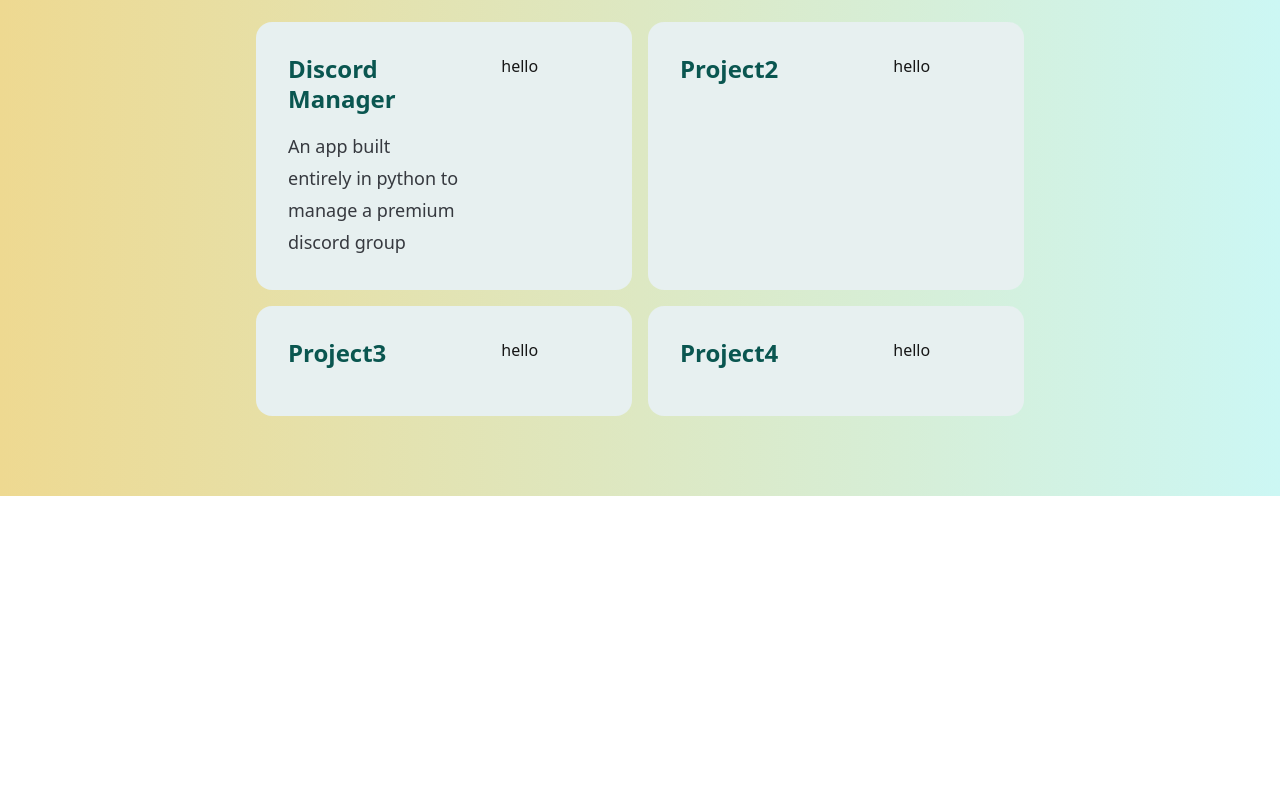
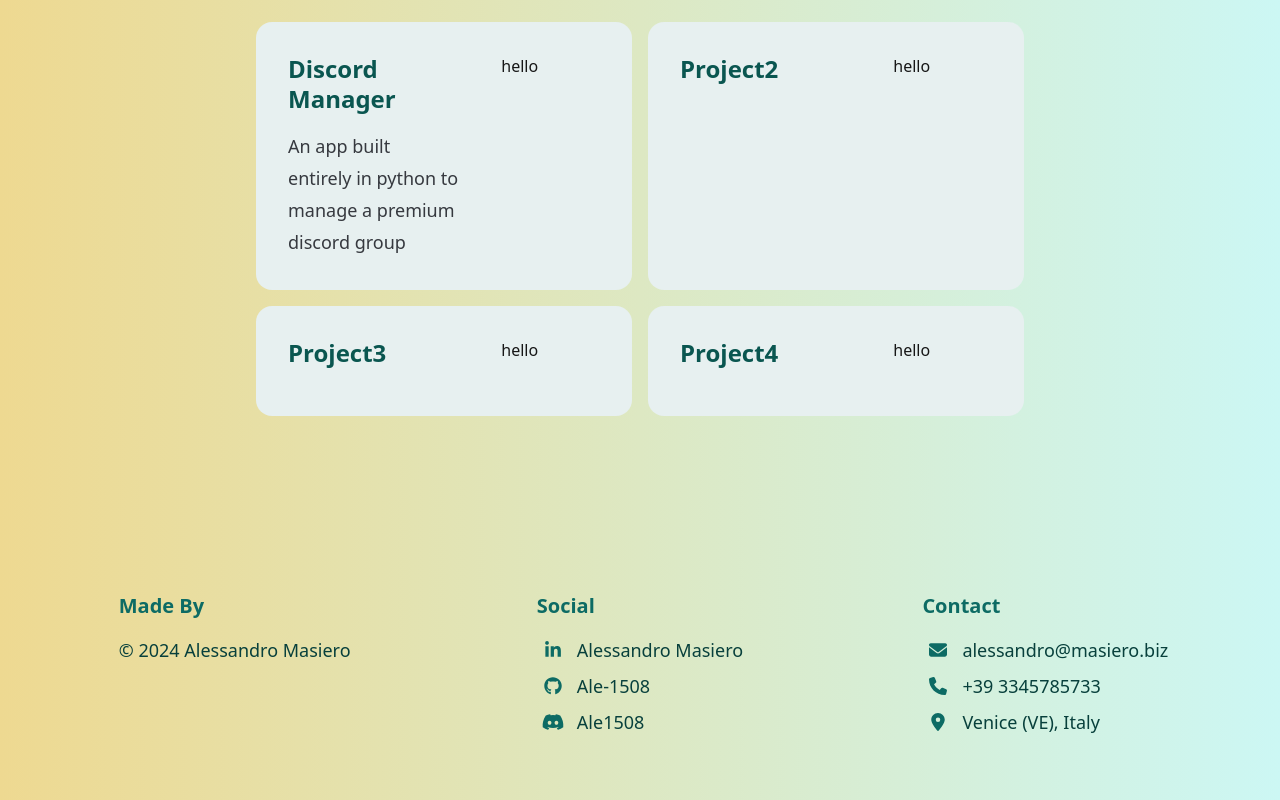
Before and after one commit to Ale-1508/portfolio, a Next.js app: page / in a window 1280 px wide. Shown: the part 1793-2593 px from the top of the page. Before the commit the page ends 2289 px from the top, so only its background shows below. Built offline with nearby package versions, Linux system fonts and the light colour scheme.

Commit message:
Added Footer

```diff
--- a/package.json
+++ b/package.json
@@ -10,6 +10,7 @@
   },
   "dependencies": {
     "@fortawesome/fontawesome-svg-core": "^6.6.0",
+    "@fortawesome/free-brands-svg-icons": "^6.6.0",
     "@fortawesome/free-solid-svg-icons": "^6.6.0",
     "@fortawesome/react-fontawesome": "^0.2.2",
     "classnames": "^2.5.1",
--- a/src/app/_core/components/Footer.tsx
+++ b/src/app/_core/components/Footer.tsx
@@ -0,0 +1,158 @@
+"use client";
+
+import classNames from "classnames"
+import { FontAwesomeIcon } from '@fortawesome/react-fontawesome'
+import { faUser, faEnvelope, faPhone, faLocationDot } from '@fortawesome/free-solid-svg-icons';
+import { faLinkedinIn, faDiscord, faGithub } from '@fortawesome/free-brands-svg-icons';
+import { copyToClipboard } from "@/logic/common/browserUtils"
+import { useEffect, useState } from "react";
+
+const contacts = {
+  mail: "alessandro@masiero.biz",
+  phone: "+39 3345785733",
+  location: "Venice (VE), Italy"
+}
+
+const socials = {
+  linkedin: "Alessandro Masiero",
+  gitHub: "Ale-1508",
+  discord: "Ale1508"
+}
+
+
+const sectionClassNames = classNames(
+  'flex flex-1 justify-start md:justify-center'
+)
+
+const innerSectionClassNames = classNames(
+  'flex flex-col font-sans',
+  'justify-start gap-4'
+)
+
+const sectionHeadingClassNames = classNames(
+  'font-semibold',
+  'text-lg lg:text-xl ',
+  'text-primary-500',
+)
+
+const sectionElementsClassNames = classNames(
+  'flex flex-col gap-2',
+  'font-normal',
+  'text-md lg:text-lg ',
+  'text-primary-700',
+)
+
+const liClassNames = classNames(
+  "flex gap-2",
+  "justify-start items-center",
+  "cursor-pointer"
+)
+
+const iconsClassNames = "w-8 text-primary-500"
+
+const handleClick = (e: React.MouseEvent) => {
+  copyToClipboard(e.currentTarget.textContent ?? "");
+}
+
+const MadeBy = () => {
+  return (
+    <div className={sectionClassNames}>
+      <div className={innerSectionClassNames}>
+        <h3 className={sectionHeadingClassNames}>Made By</h3>
+        <p className={sectionElementsClassNames}>© 2024 Alessandro Masiero</p>
+      </div>
+    </div>
+  )
+}
+
+const Social = () => {
+  return (
+    <div className={sectionClassNames}>
+      <div className={innerSectionClassNames}>
+        <h3 className={sectionHeadingClassNames}>Social</h3>
+        <ul className={sectionElementsClassNames}>
+          <a
+            onClick={handleClick}
+            href={`https://www.linkedin.com/in/alessandro-masiero`}
+            className={liClassNames}
+          >
+            <FontAwesomeIcon icon={faLinkedinIn} className={iconsClassNames} />
+            {socials.linkedin}
+          </a>
+          <a
+            onClick={handleClick}
+            href={`https://github.com/Ale-1508`}
+            className={liClassNames}
+          >
+            <FontAwesomeIcon icon={faGithub} className={iconsClassNames} />
+            {socials.gitHub}
+          </a>
+          <li
+            onClick={handleClick}
+            className={liClassNames}
+          >
+            <FontAwesomeIcon icon={faDiscord} className={iconsClassNames} />
+            {socials.discord}
+          </li>
+        </ul>
+      </div>
+    </div>
+  )
+}
+
+const ContactInfo = () => {
+  return (
+    <div className={sectionClassNames}>
+      <div className={innerSectionClassNames}>
+        <h3 className={sectionHeadingClassNames}>Contact</h3>
+        <ul className={sectionElementsClassNames}>
+          <a
+            href={`mailto:${contacts.mail}`}
+            className={liClassNames} onClick={handleClick}
+          >
+            <FontAwesomeIcon icon={faEnvelope} className={iconsClassNames} />
+            {contacts.mail}
+          </a>
+          <a
+            href={`tel:${contacts.phone}`}
+            className={liClassNames} onClick={handleClick}
+          >
+            <FontAwesomeIcon icon={faPhone} className={iconsClassNames} />
+            {contacts.phone}
+          </a>
+          <a
+            href={`https://www.google.com/maps?q=45.493120, 12.109530`}
+            className={liClassNames} onClick={handleClick}
+          >
+            <FontAwesomeIcon icon={faLocationDot} className={iconsClassNames} />
+            {contacts.location}
+          </a>
+        </ul>
+      </div>
+    </div>
+  )
+}
+
+const Footer = () => {
+  const [isVisible, setIsVisible] = useState(false);
+
+  useEffect( () => {
+    setIsVisible(true);
+  }, [])
+
+  return (
+    <div className={`
+      flex flex-col gap-16 justify-center p-16
+      transition-transform duration-300 ease-out ${isVisible ? 'translate-y-0 opacity-100' : '-translate-y-10 opacity-0'}
+    `}>
+      <div className="grid grid-cols-1 gap-16 md-gap-8 md:grid-cols-3">
+        <MadeBy />
+        <Social />
+        <ContactInfo />
+      </div>
+
+    </div>
+  )
+}
+
+export default Footer;
--- a/src/app/_core/components/Layout.tsx
+++ b/src/app/_core/components/Layout.tsx
@@ -2,6 +2,7 @@ import React, { ReactNode } from 'react';
 import classNames from 'classnames'
 
 import Navbar from './Navbar';
+import Footer from './Footer';
 
 type LayoutProps = {
   children: ReactNode;
@@ -21,6 +22,7 @@ const Layout: React.FC<LayoutProps> = ({ children, currentPath, className } ) =>
       >
         {children}
       </div>
+      <Footer />
     </div>
   );
 };
--- /dev/null
+++ b/src/logic/_core/common/browserUtils.ts
@@ -0,0 +1,24 @@
+export const copyToClipboard = (text: string) => {
+  if (navigator.clipboard) {
+    navigator.clipboard.writeText(text)
+      .then(() => {
+        console.log('Text copied to clipboard');
+      })
+      .catch((err) => {
+        console.error('Failed to copy text to clipboard: ', err);
+      });
+  } else {
+    // Fallback for older browsers
+    const textArea = document.createElement('textarea');
+    textArea.value = text;
+    document.body.appendChild(textArea);
+    textArea.select();
+    try {
+      document.execCommand('copy');
+      console.log('Text copied to clipboard');
+    } catch (err) {
+      console.error('Failed to copy text to clipboard: ', err);
+    }
+    document.body.removeChild(textArea);
+  }
+};
--- a/tsconfig.json
+++ b/tsconfig.json
@@ -25,6 +25,7 @@
       "@/labels/*": ["src/app/_core/components/labels/*"],
       "@/buttons/*": ["src/app/_core/components/buttons/*"],
       "@/formLogic/*": ["src/logic/_core/form/*"],
+      "@/logic/*": ["src/logic/_core/*"],
     }
   },
   "include": ["next-env.d.ts", "**/*.ts", "**/*.tsx", ".next/types/**/*.ts"],
```
Also changed, not shown: 1 other file (tests, documents, lock files or other folders).
